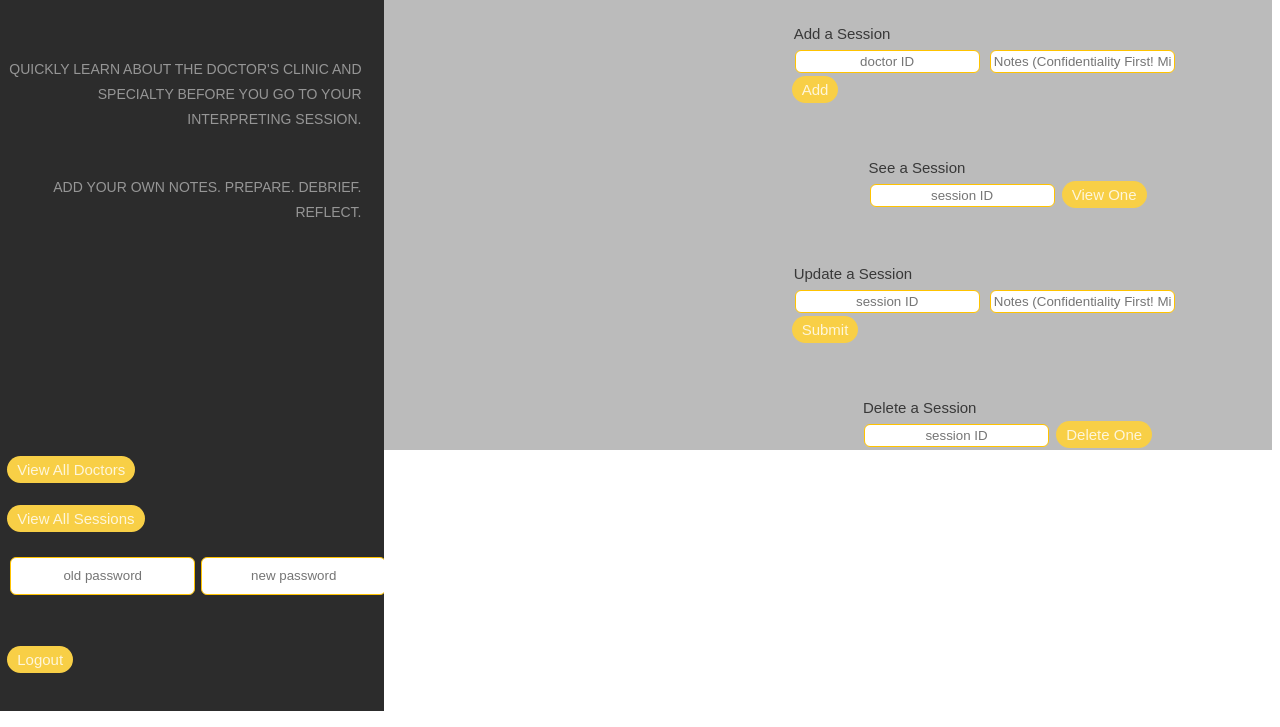
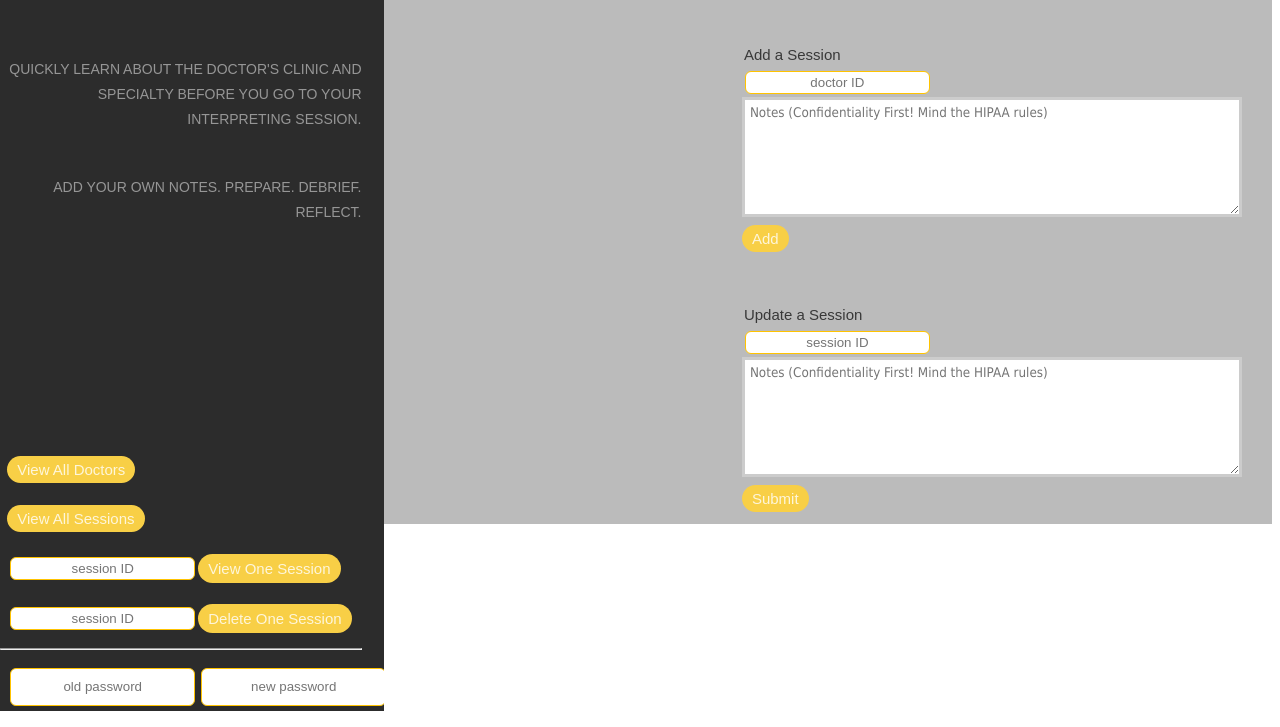
Before and after one commit to BeatrizElena/interpreter-assistant-client, a website built with webpack: page index.html in a window 1280 px wide. Both pictures are taken after typing "name@example.com", "Sample123" into the empty fields and a click on the button "Sign In". Shown: the part 89-816 px from the top of the page. Built offline with nearby package versions, Linux system fonts and the light colour scheme; files whose address does not match are found by name.

Commit message:
Edit styles and html - change input to textarea

```diff
--- a/assets/styles/main.css
+++ b/assets/styles/main.css
@@ -73,6 +73,14 @@ input[type=text], input[type=password], input[type=email]{
   text-align: center;
 }
 
+textarea {
+  width: 500px;
+	height: 120px;
+	border: 3px solid #cccccc;
+	padding: 5px;
+	font-family: Tahoma, sans-serif;
+}
+
 #message {
   position: absolute;
   top: 0;
@@ -91,14 +99,15 @@ input[type=text], input[type=password], input[type=email]{
 }
 
 .right {
-  position: relative;
+  /* position: relative; */
   background-color:#bbb;
   /* height: 100%; */
   width: 100%;
-  align-items: center;
-  display: flex;
+  align-items: left;
+  /* display: flex; */
   flex-wrap: wrap;
   justify-content: space-evenly;
+  padding: 2% 2% 1% 2%;
 }
 
 .flex-container {
--- a/index.html
+++ b/index.html
@@ -40,6 +40,22 @@
       </form>
     </div>
 
+
+    <div class="left-div">
+        <form id="see-one-session-form" class="create-one-form-class show-after-login">
+          <input type="text" id="see-one-session" name="id" placeholder="session ID">
+          <button id="see-one" type="submit">View One Session</button>
+        </form>
+    </div>
+
+    <div class="left-div">
+        <form id="delete-one-session-form" class="delete-one-form-class show-after-login">
+          <input type="text" id="delete-one-session" name="id" placeholder="session ID">
+          <button id="delete-one" type="submit">Delete One Session</button>
+        </form>
+    </div>
+
+    <hr class="show-after-login">
     <div class="left-div">
       <form id="change-password-form" class="form-inline show-after-login">
         <input id="pw-change" name="passwords[old]" type="password" placeholder="old password">
@@ -97,33 +113,17 @@
         <form id="create-one-session-form" class="create-form-class">
           <legend>Add a Session</legend>
           <input type="text" id="create-session" name="doctorReference" placeholder="doctor ID">
-          <input type="text" id="notes-create" name="notes" placeholder="Notes (Confidentiality First! Mind the HIPAA rules)">
+          <textarea id="notes-create" name="notes" placeholder="Notes (Confidentiality First! Mind the HIPAA rules)"></textarea>
           <button id="create" type="submit">Add</button>
         </form>
-      </div>
-
-      <div class="flex-item show-after-login">
-          <form id="see-one-session-form" class="create-one-form-class">
-            <legend>See a Session</legend>
-            <input type="text" id="see-one-session" name="id" placeholder="session ID">
-            <button id="see-one" type="submit">View One</button>
-          </form>
       </div>
 
       <div class="flex-item show-after-login">
           <form id="update-one-session-form" class="update-one-form-class">
             <legend>Update a Session</legend>
             <input type="text" id="update-one-session" name="id" placeholder="session ID">
-            <input type="text" id="notes-update" name="notes" placeholder="Notes (Confidentiality First! Mind the HIPAA rules)">
+            <textarea id="notes-update" name="notes" placeholder="Notes (Confidentiality First! Mind the HIPAA rules)"></textarea>
             <button id="update-one" type="submit">Submit</button>
-          </form>
-      </div>
-
-      <div class="flex-item show-after-login">
-          <form id="delete-one-session-form" class="delete-one-form-class">
-            <legend>Delete a Session</legend>
-            <input type="text" id="delete-one-session" name="id" placeholder="session ID">
-            <button id="delete-one" type="submit">Delete One</button>
           </form>
       </div>
 
```
